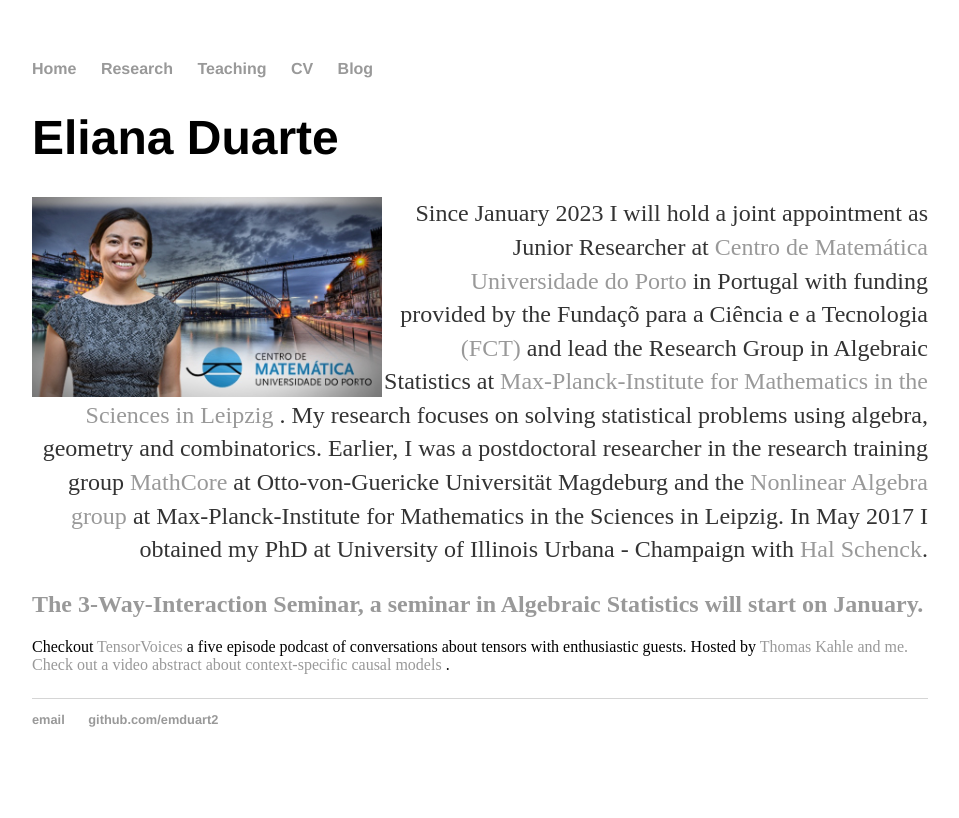
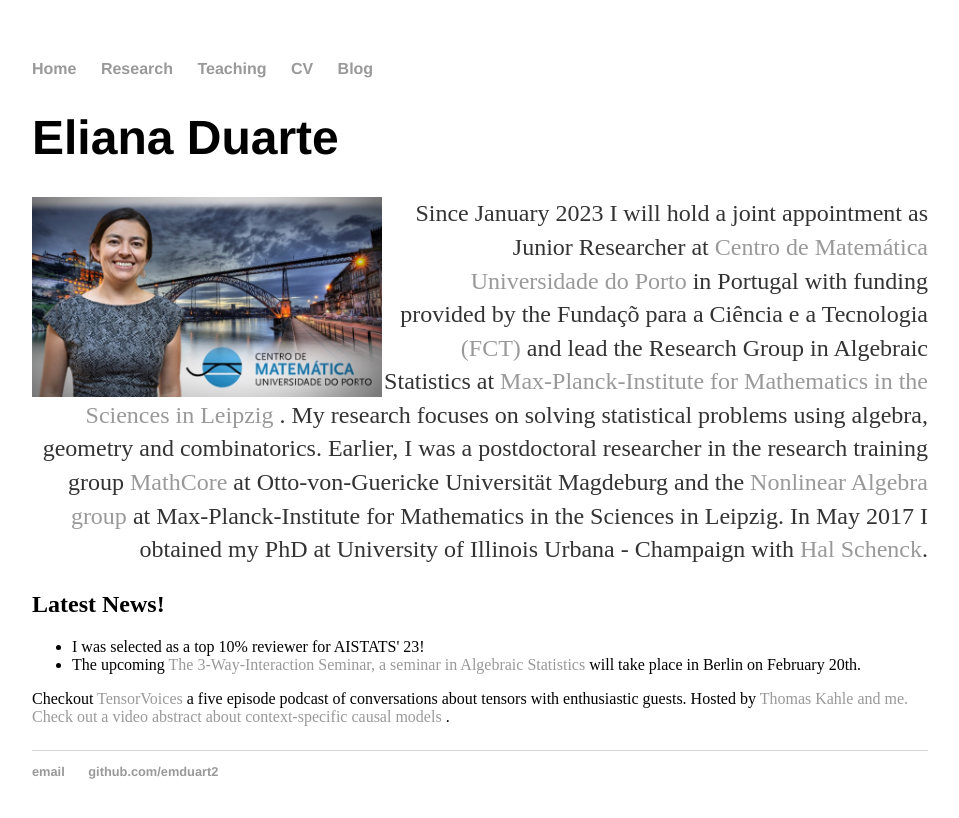
Before and after one commit to emduart2/emduart2.github.io, a Jekyll site: the page built from index.html, in a window 1280 px wide. Shown: the top 818 px of the page, without its empty margins (160-1119 px from the left). Built offline with Jekyll 4.4.1, drawn with Linux system fonts in a browser that asks for light colours.

Commit message:
updates to activities

```diff
--- a/index.html
+++ b/index.html
@@ -15,11 +15,16 @@ title: Eliana Duarte, PhD in Mathematics
 	   In May 2017 I obtained my PhD at University of Illinois Urbana - Champaign with
     <a href= "https://faculty.math.illinois.edu/~schenck/ "> Hal Schenck</a>.</p>
 
-  <h2>
-    <a href="http://3-way-interaction.de"> The 3-Way-Interaction Seminar, a seminar in Algebraic Statistics will
-      start on January.
-    </a>
+  <h2>Latest News!</h2>
+    <ul>
+    <li> I was selected as a top 10% reviewer for AISTATS' 23!</li>
+    <li> The upcoming <a href="http://3-way-interaction.de"> The 3-Way-Interaction Seminar, a seminar in Algebraic Statistics</a>
+      will take place in Berlin on February 20th.
+    </li>
+
+  </ul>
   </h2>
+
   Checkout <a href = "https://tensorvoices.de">TensorVoices</a> a five episode podcast of conversations about tensors with enthusiastic guests. Hosted by <a href="https://thomas-kahle.de">
     Thomas Kahle and me.
 
```
Also changed, not shown: cv/index.md (+1 -1 lines).
